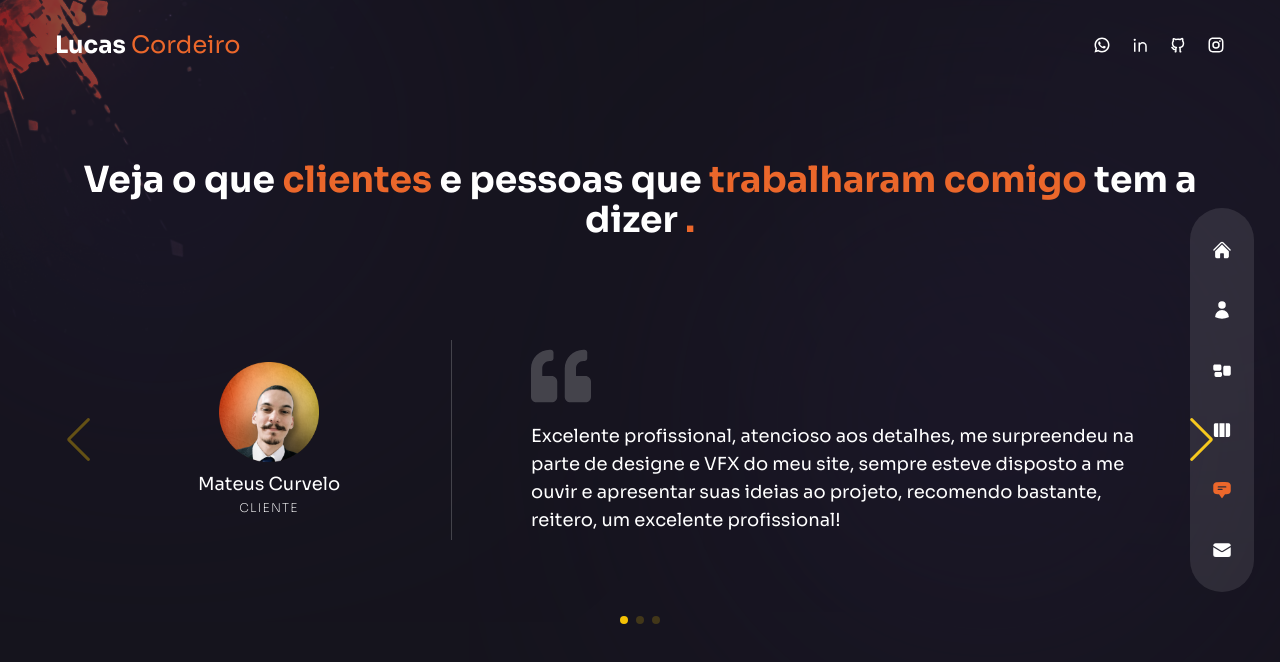
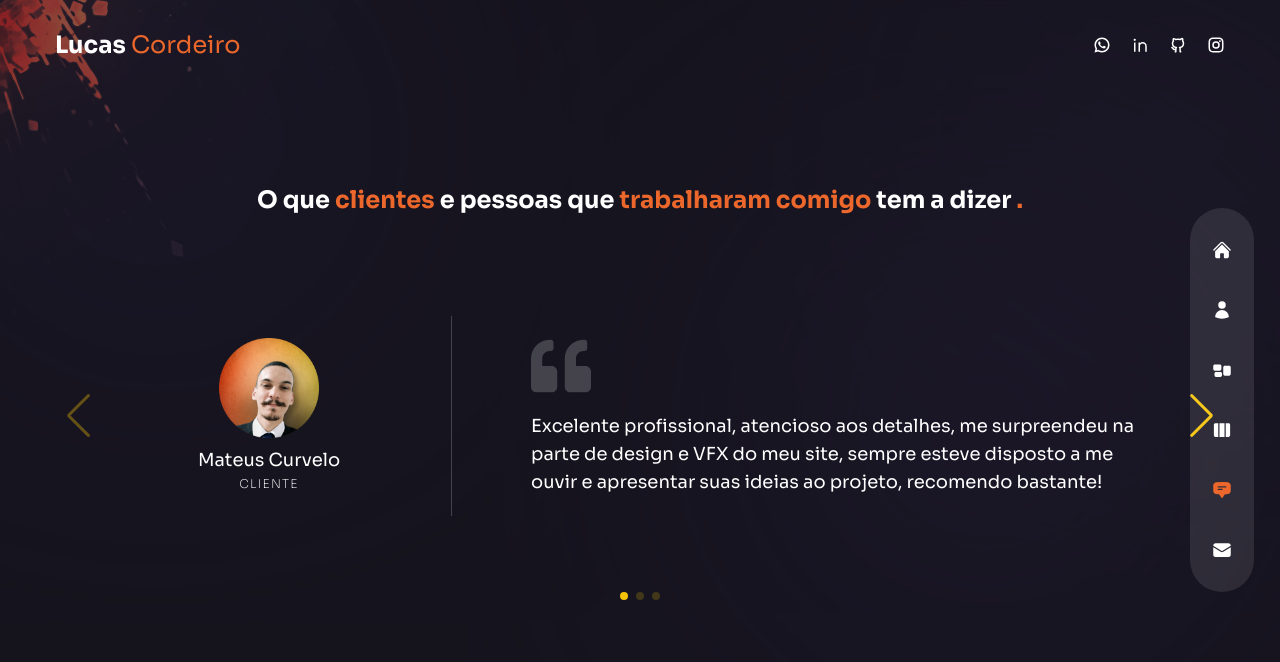
Before and after one commit to JoaoLucasCordeiro/myPortfolio, a Next.js app: page /testimonials in a window 1280 px wide. Shown: the top 662 px of the page. Built offline with nearby package versions, Linux system fonts and the light colour scheme.

Commit message:
fixing Ui problems

```diff
--- a/components/TestimonialSlider.js
+++ b/components/TestimonialSlider.js
@@ -16,7 +16,7 @@ const testimonialData = [
     name: 'Mateus Curvelo',
     position: 'Cliente',
     message:
-      'Excelente profissional, atencioso aos detalhes, me surpreendeu na parte de designe e VFX do meu site, sempre esteve disposto a me ouvir e apresentar suas ideias ao projeto, recomendo bastante, reitero, um excelente profissional!',
+      'Excelente profissional, atencioso aos detalhes, me surpreendeu na parte de design e VFX do meu site, sempre esteve disposto a me ouvir e apresentar suas ideias ao projeto, recomendo bastante!',
   },
   {
     image: '/t-avt-2.png',
@@ -71,7 +71,7 @@ const TestimonialSlider = () => {
                 <div className="mb-4">
                   <FaQuoteLeft className="text-4xl xl:text-6xl text-white/20 mx-auto md:mx-0" />
                 </div>
-                <div className="xl:text-lg text-center md:text-left ">{person.message}</div>
+                <div className="xl:text-lg text-center md:text-left text-sm">{person.message}</div>
               </div>
             </div>
           </SwiperSlide>
--- a/pages/testimonials/index.js
+++ b/pages/testimonials/index.js
@@ -13,7 +13,7 @@ const Testimonials = () => {
           initial="hidden"
           animate="show"
           exit="hidden"
-          className="text-4xl font-bold mb-8 xl:mb-0">Veja o que <span className="text-accent">clientes</span> e pessoas que <span className="text-accent">trabalharam comigo</span> tem a dizer <span className="text-accent">.</span></motion.h2>
+          className="text-2xl font-bold mb-8 xl:mb-0">O que <span className="text-accent">clientes</span> e pessoas que <span className="text-accent">trabalharam comigo</span> tem a dizer <span className="text-accent">.</span></motion.h2>
         {/* slider */}
         <motion.div
           variants={fadeIn('up', 0.4)}
```
